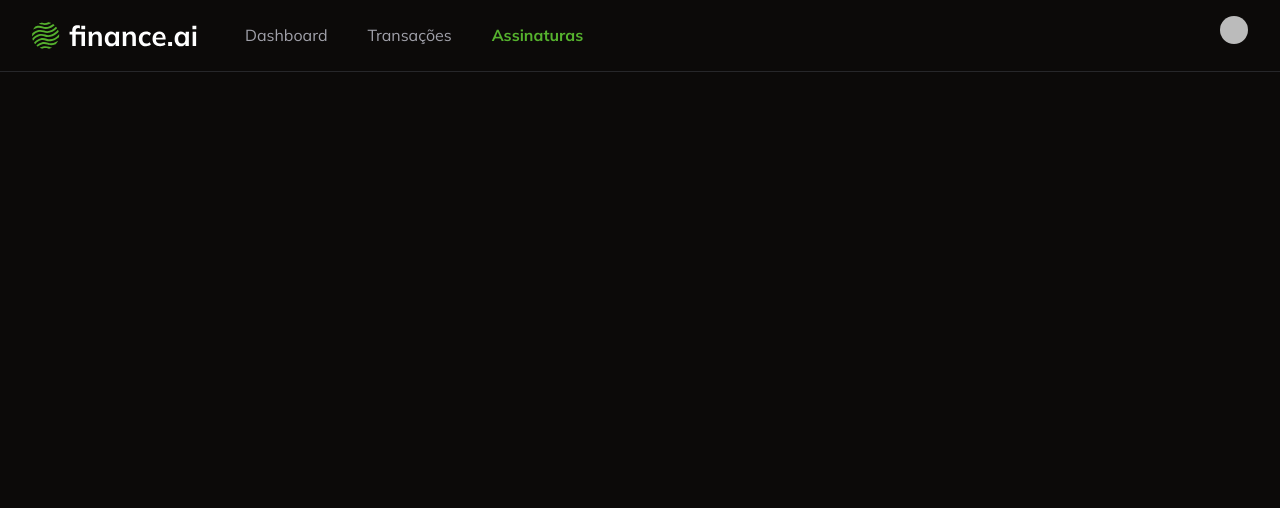
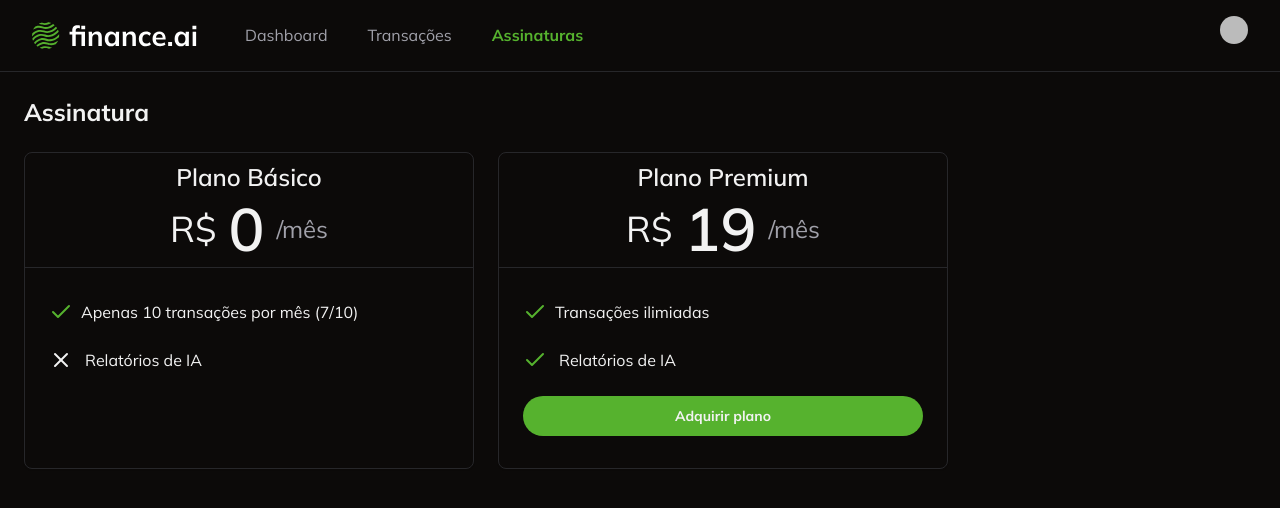
Before and after one commit to RNoleto/finance-ai, a Next.js app: page /subscription in a window 1280 px wide. Shown: the top 508 px of the page. Built offline with nearby package versions, Linux system fonts and the light colour scheme; no server answers; sample sign-in values are in the browser's storage; some icons are missing.

Commit message:
:wrench: feat: ensure user is redirected to stripe checkout when acquirring plan

```diff
--- /dev/null
+++ b/app/subscription/_actions/create-stripe-checkout/index.ts
@@ -0,0 +1,33 @@
+"use server";
+
+import { auth } from "@clerk/nextjs/server";
+import Stripe from 'stripe';
+
+export const createStripeCheckout = async () => {
+    const {userId} = await auth()
+    if(!userId){
+        throw new Error("Unauthorized");
+    }
+    if(!process.env.STRIPE_SECRET_KEY){
+        throw new Error("Stripe secret key not found");
+    }
+    const stripe = new Stripe(process.env.STRIPE_SECRET_KEY, {
+        apiVersion: "2024-10-28.acacia"
+    });
+    const session = await stripe.checkout.sessions.create({
+        payment_method_types: ['card'],
+        mode: 'subscription',
+        success_url:"http://localhost:3000",
+        cancel_url: "http://localgost:3000",
+        subscription_data: {
+            metadata: {
+                clerk_user_id: userId,
+            },
+        },
+        line_items: [{
+            price: process.env.STRIPE_PREMIUM_PLAN_PRICE_ID,
+            quantity: 1,
+        }]
+    });
+    return { sessionId: session.id };
+}
--- /dev/null
+++ b/app/subscription/_components/acquire-plan-button.tsx
@@ -0,0 +1,25 @@
+"use client";
+
+import { Button } from "@/app/_components/ui/button";
+import { createStripeCheckout } from "../_actions/create-stripe-checkout";
+import {loadStripe} from '@stripe/stripe-js';
+
+const AcquirePlanButton = () => {
+    const handleAcquirePlanClick = async () => {
+        const {sessionId} = await createStripeCheckout();
+        if(!process.env.NEXT_PUBLIC_STRIPE_PUBLISHABLE_KEY){
+            throw new Error("Stripe publishable key not fount");
+        }
+        const stripe = await loadStripe(process.env.NEXT_PUBLIC_STRIPE_PUBLISHABLE_KEY);
+        if(!stripe){
+            throw new Error("Stripe not found");
+        }
+
+        await stripe.redirectToCheckout({sessionId});
+    }
+    return (
+        <Button className="w-full rounded-full font-bold" onClick={handleAcquirePlanClick}>Adquirir plano</Button>
+     );
+}
+
+export default AcquirePlanButton;
--- a/app/subscription/page.tsx
+++ b/app/subscription/page.tsx
@@ -2,13 +2,69 @@
 import { redirect } from "next/navigation";
 import Navbar from "../_components/navbar";
 import { auth } from "@clerk/nextjs/server";
+import { Card, CardContent, CardHeader } from "../_components/ui/card";
+import { CheckIcon, XIcon } from "lucide-react";
+import { Button } from "../_components/ui/button";
+import AcquirePlanButton from "./_components/acquire-plan-button";
 
 const SubscriptionPage = async() => {
    const {userId} = await auth();
    if(!userId) {
     redirect("/login");
    }
-    return <Navbar />
+
+
+    return <>
+        <Navbar />
+        <div className="p-6 space-y-6">
+            <h1 className="font-bold text-2xl">Assinatura</h1>
+            <div className="flex gap-6">
+                {/* PLANO BÁSICO */}
+                <Card className="w-[450px]">
+                    <CardHeader className="border-b border-solid py-2">
+                        <h2 className="text-center text-2xl font-semibold">Plano Básico</h2>
+                        <div className="flex items-center gap-3 justify-center">
+                            <span className="text-4xl">R$</span>
+                            <span className="text-6xl font-semibold">0</span>
+                            <span className="text-muted-foreground text-2xl">/mês</span>
+                        </div>
+                    </CardHeader>
+                    <CardContent className="space-y-6 py-8">
+                        <div className="flex items-center gap-2">
+                            <CheckIcon className="text-primary" />
+                            <p>Apenas 10 transações por mês (7/10)</p>
+                        </div>
+                        <div className="flex items-center gap-3">
+                            <XIcon />
+                            <p>Relatórios de IA</p>
+                        </div>
+                    </CardContent>
+                </Card>
+                {/* PLANO PRO */}
+                <Card className="w-[450px]">
+                    <CardHeader className="border-b border-solid py-2">
+                        <h2 className="text-center text-2xl font-semibold">Plano Premium</h2>
+                        <div className="flex items-center gap-3 justify-center">
+                            <span className="text-4xl">R$</span>
+                            <span className="text-6xl font-semibold">19</span>
+                            <span className="text-muted-foreground text-2xl">/mês</span>
+                        </div>
+                    </CardHeader>
+                    <CardContent className="space-y-6 py-8">
+                        <div className="flex items-center gap-2">
+                            <CheckIcon className="text-primary" />
+                            <p>Transações ilimiadas</p>
+                        </div>
+                        <div className="flex items-center gap-3">
+                            <CheckIcon className="text-primary" />
+                            <p>Relatórios de IA</p>
+                        </div>
+                        <AcquirePlanButton />
+                    </CardContent>
+                </Card>
+            </div>
+        </div>
+    </>
 };
 
 export default SubscriptionPage;
--- a/package.json
+++ b/package.json
@@ -20,6 +20,7 @@
     "@radix-ui/react-scroll-area": "^1.2.0",
     "@radix-ui/react-select": "^2.1.2",
     "@radix-ui/react-slot": "^1.1.0",
+    "@stripe/stripe-js": "^4.9.0",
     "@tanstack/react-table": "^8.20.5",
     "add": "^2.0.6",
     "class-variance-authority": "^0.7.0",
@@ -36,6 +37,7 @@
     "recharts": "^2.13.3",
     "select": "^1.1.2",
     "shadcn": "^2.1.3",
+    "stripe": "^17.3.1",
     "tailwind-merge": "^2.5.4",
     "tailwindcss-animate": "^1.0.7",
     "zod": "^3.23.8"
```
Also changed, not shown: 2 other files (tests, documents, lock files or other folders).
